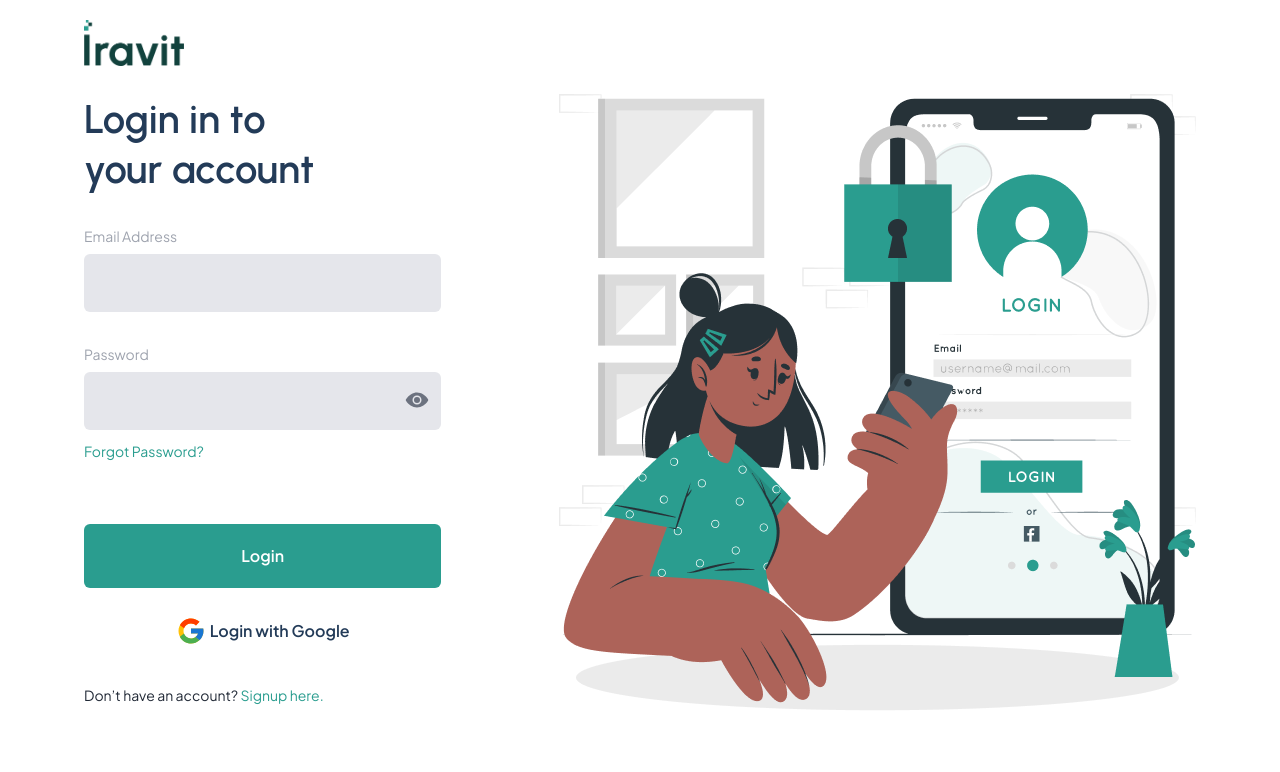
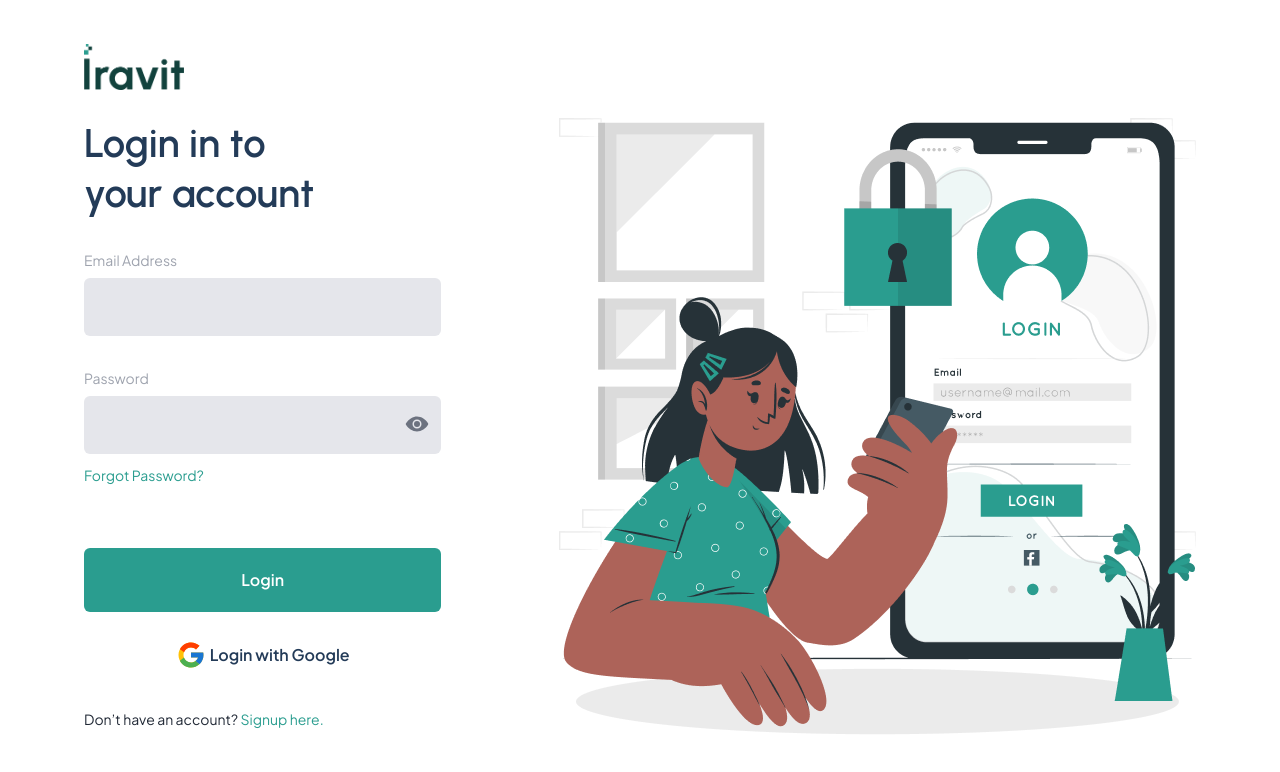
Before and after one commit to alif33/iravit, a Next.js app: page /sign-in in a window 1280 px wide. Shown: the top 772 px of the page. Built offline with nearby package versions, Linux system fonts and the light colour scheme.

Commit message:
outline button update

```diff
--- a/src/app/components/base/AllLinks.js
+++ b/src/app/components/base/AllLinks.js
@@ -16,7 +16,7 @@ const AllLinks = () => {
       <Link href="/faq">FAQ</Link>
       <div className="flex md:ml-5 flex-row gap-5 text-lg text-[04091E] font-medium font-urbanist items-center">
         <Link href="/sign-in">
-          <button className="py-2 px-3 border border-gray-400 rounded-md">
+          <button className="py-2 px-3 ring-[1px] ring-gray-400 rounded-md">
             Sign in
           </button>
         </Link>
--- a/src/app/components/ui/Container.js
+++ b/src/app/components/ui/Container.js
@@ -1,7 +1,7 @@
 import React from "react";
 
 const Container = ({ children }) => {
-  return <div className="xl:max-w-6xl  mx-auto px-5">{children}</div>;
+  return <div className="lg:max-w-6xl pt-6 mx-auto px-5">{children}</div>;
 };
 
 export default Container;
--- a/src/app/components/ui/OutlineButton.js
+++ b/src/app/components/ui/OutlineButton.js
@@ -2,7 +2,7 @@ import React from "react";
 
 const OutlineButton = ({ text }) => {
   return (
-    <button className="py-2 px-3 border border-gray-400 rounded-md">
+    <button className="py-2 px-3 ring-[1px] ring-grey-400 rounded-md">
       {text}
     </button>
   );
```
